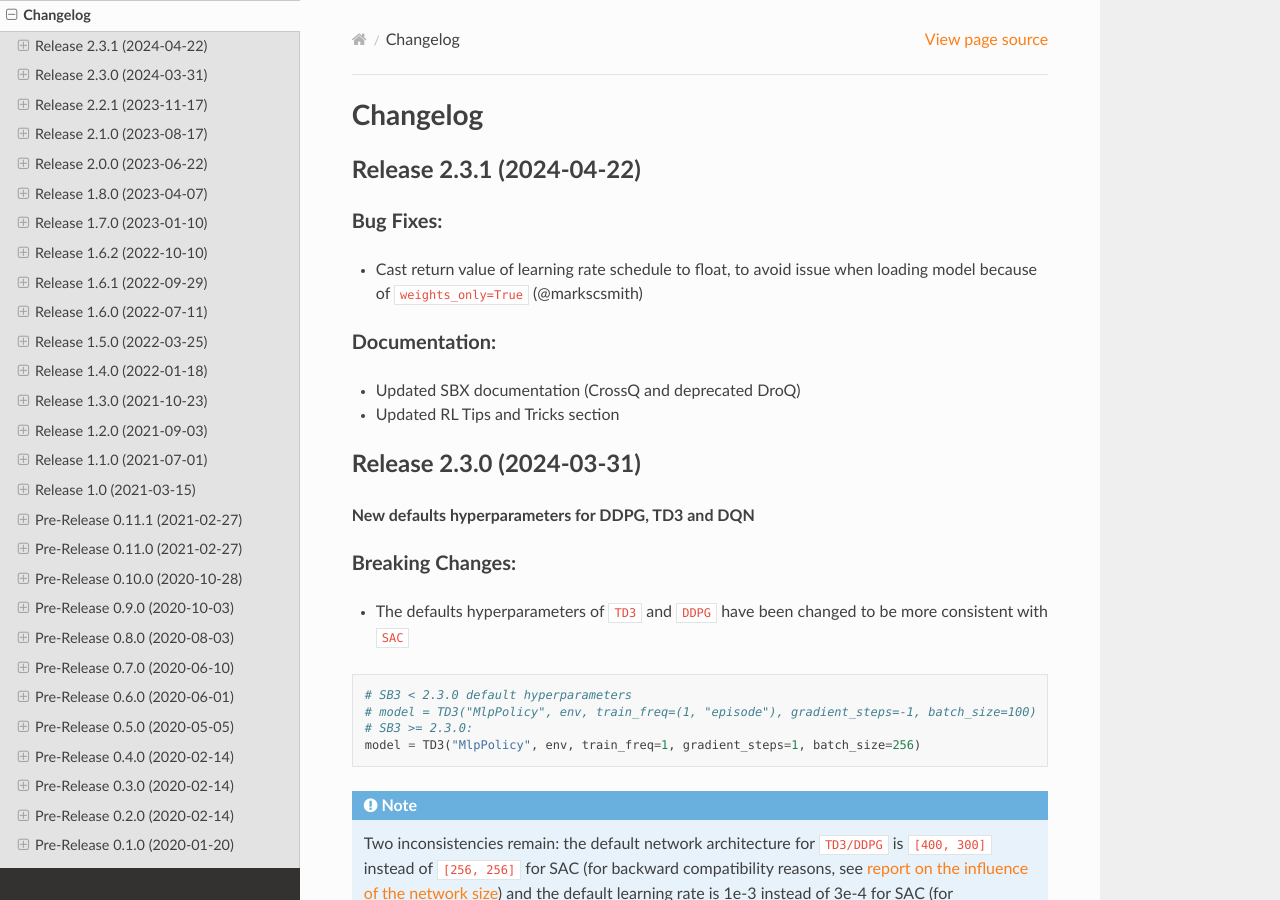
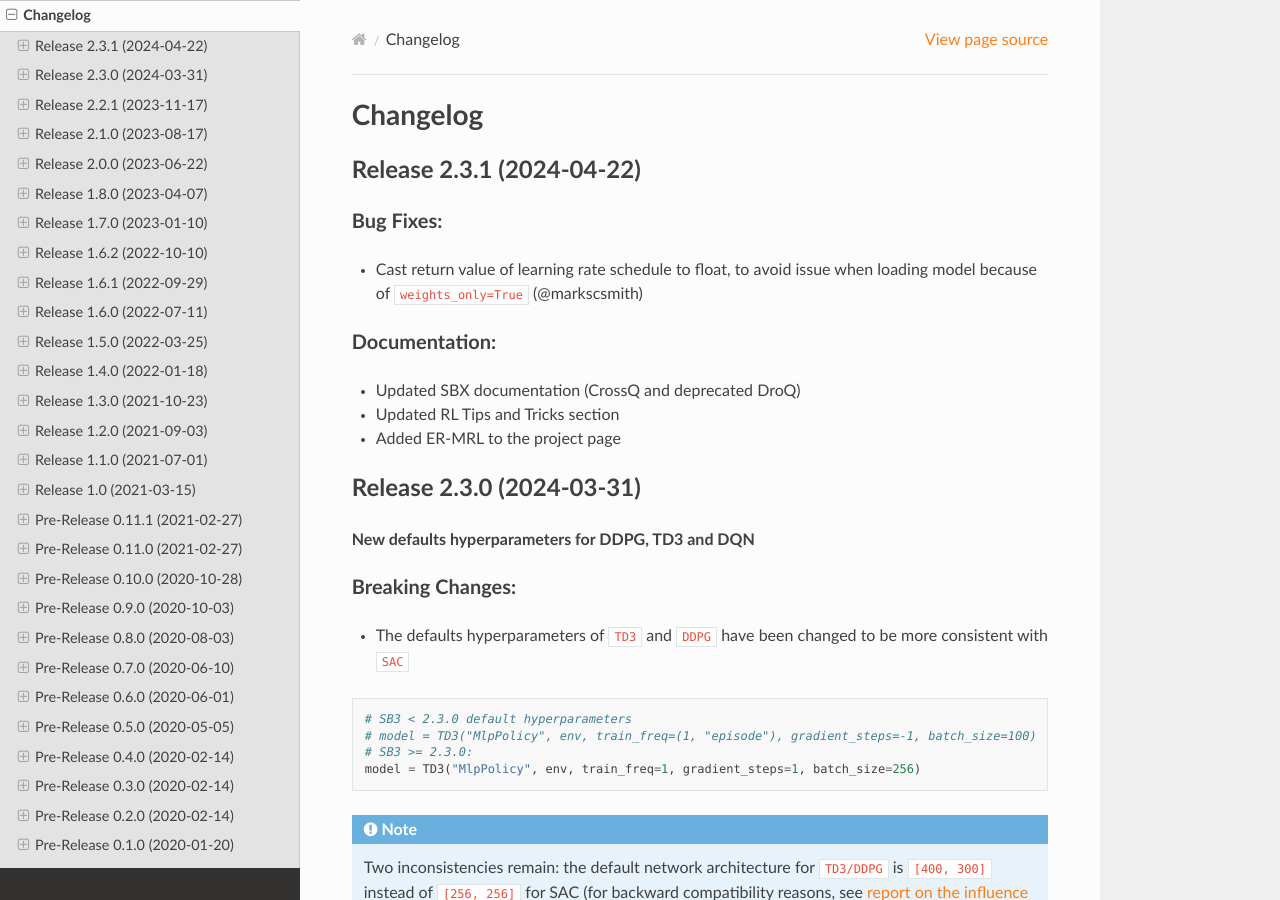
Before and after one commit to DLR-RM/stable-baselines3, a Sphinx documentation site: the page built from docs/misc/changelog.rst, in a window 1280 px wide and 900 px high. Built offline with Sphinx 7.4.7 and the Read the Docs theme 2.0.0, drawn with Linux system fonts in a browser that asks for light colours; pages that are not in the unit, such as notebooks, are missing from menus.

Commit message:
Update changelog

```diff
--- a/docs/misc/changelog.rst
+++ b/docs/misc/changelog.rst
@@ -14,6 +14,7 @@ Documentation:
 ^^^^^^^^^^^^^^
 - Updated SBX documentation (CrossQ and deprecated DroQ)
 - Updated RL Tips and Tricks section
+- Added ER-MRL to the project page
 
 
 Release 2.3.0 (2024-03-31)
```
